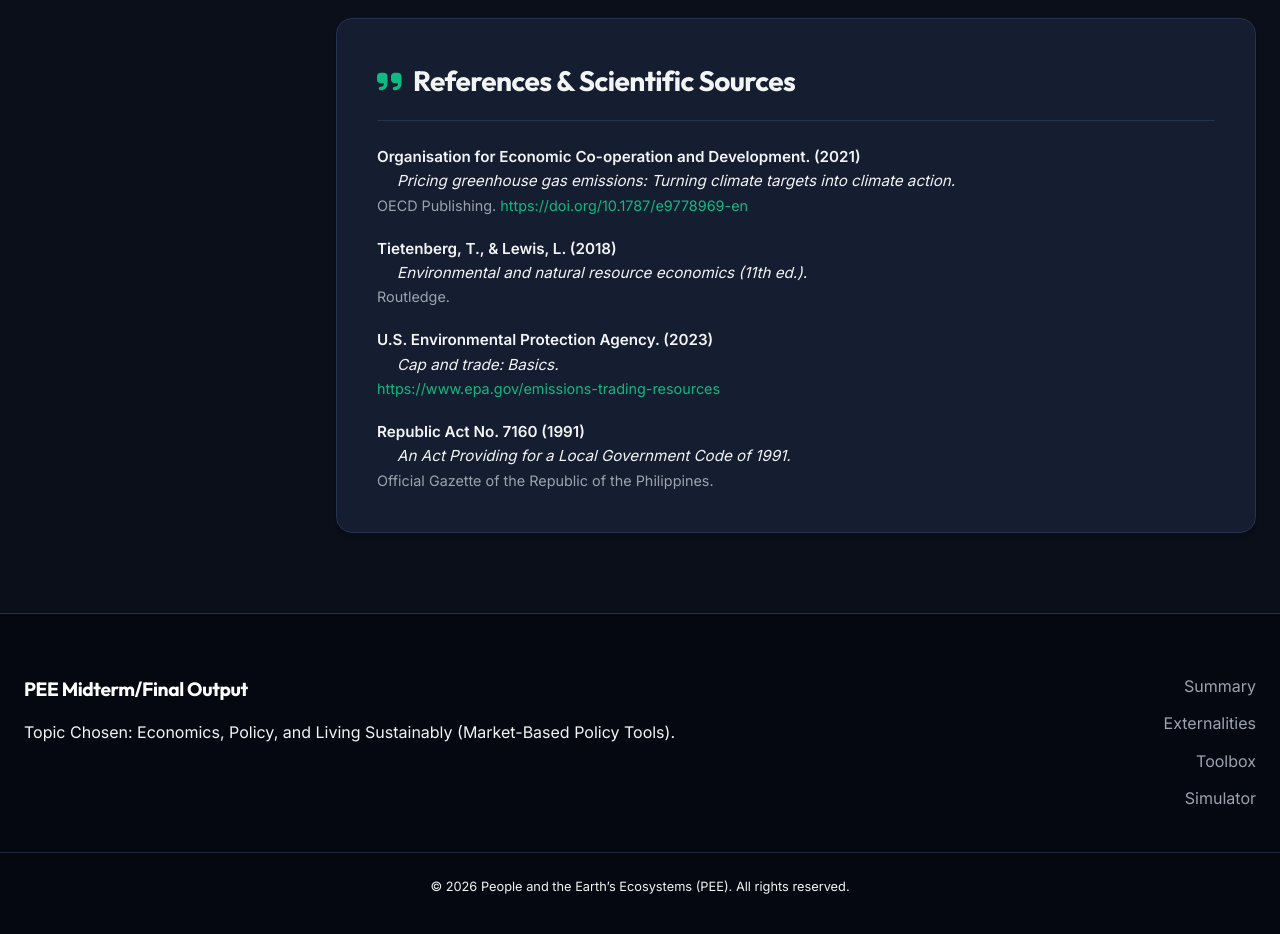
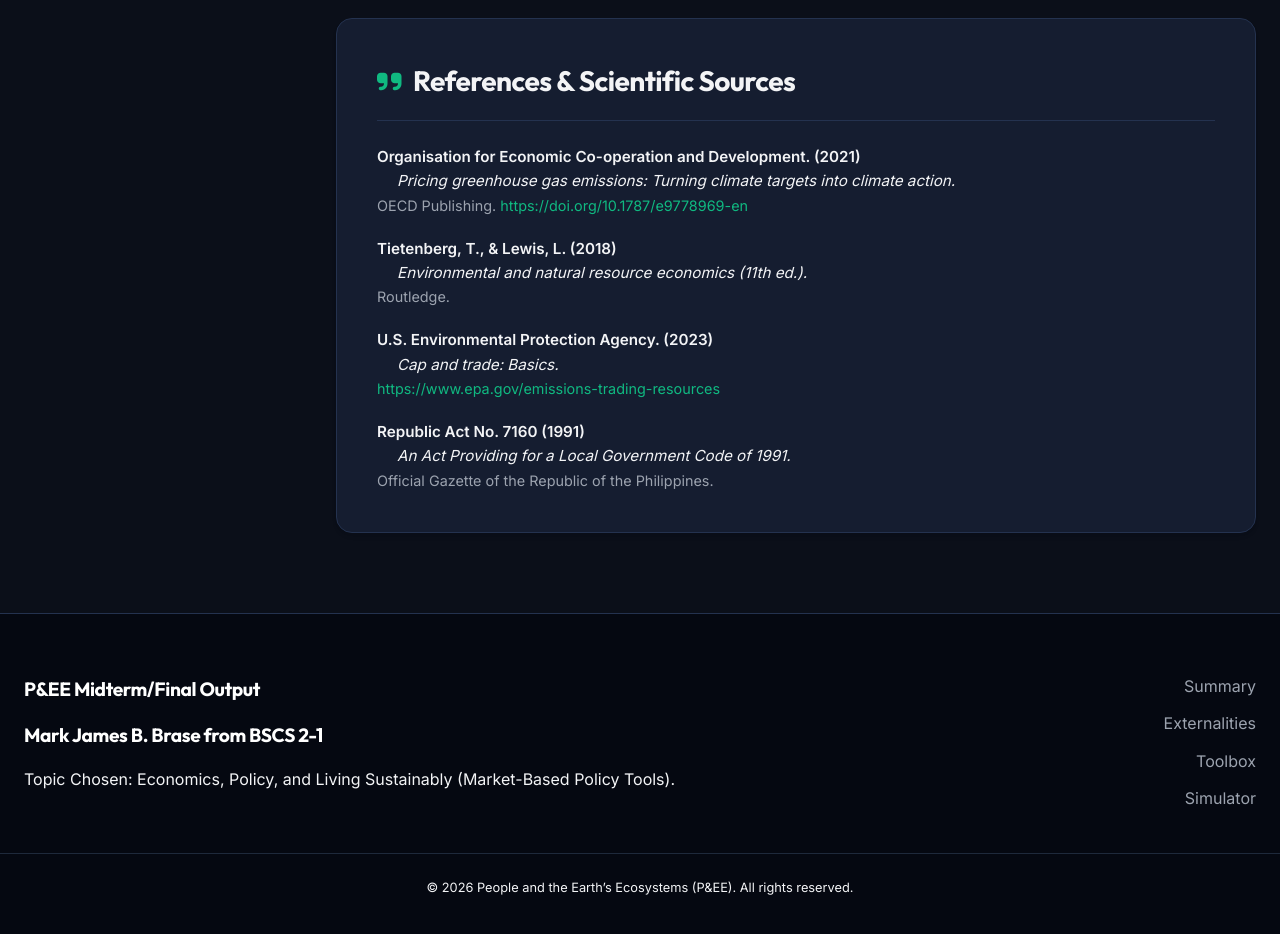
Before and after one commit to MarkBrase15/ph-sustainability-policy-brief, a plain HTML site: page index.html in a window 1280 px wide. Shown: the part 6364-7298 px from the top of the page. Drawn offline with Linux system fonts and the light colour scheme.

Commit message:
Added name and section

```diff
--- a/index.html
+++ b/index.html
@@ -548,7 +548,8 @@
     <footer class="main-footer">
         <div class="container footer-content">
             <div class="footer-about">
-                <h4>PEE Midterm/Final Output</h4>
+                <h4>P&EE Midterm/Final Output</h4>
+                <h4>Mark James B. Brase from BSCS 2-1</h4>
                 <p>Topic Chosen: Economics, Policy, and Living Sustainably (Market-Based Policy Tools).</p>
             </div>
             <div class="footer-links">
@@ -559,7 +560,7 @@
             </div>
         </div>
         <div class="footer-bottom">
-            <p>&copy; 2026 People and the Earth’s Ecosystems (PEE). All rights reserved.</p>
+            <p>&copy; 2026 People and the Earth’s Ecosystems (P&EE). All rights reserved.</p>
         </div>
     </footer>
 
```
